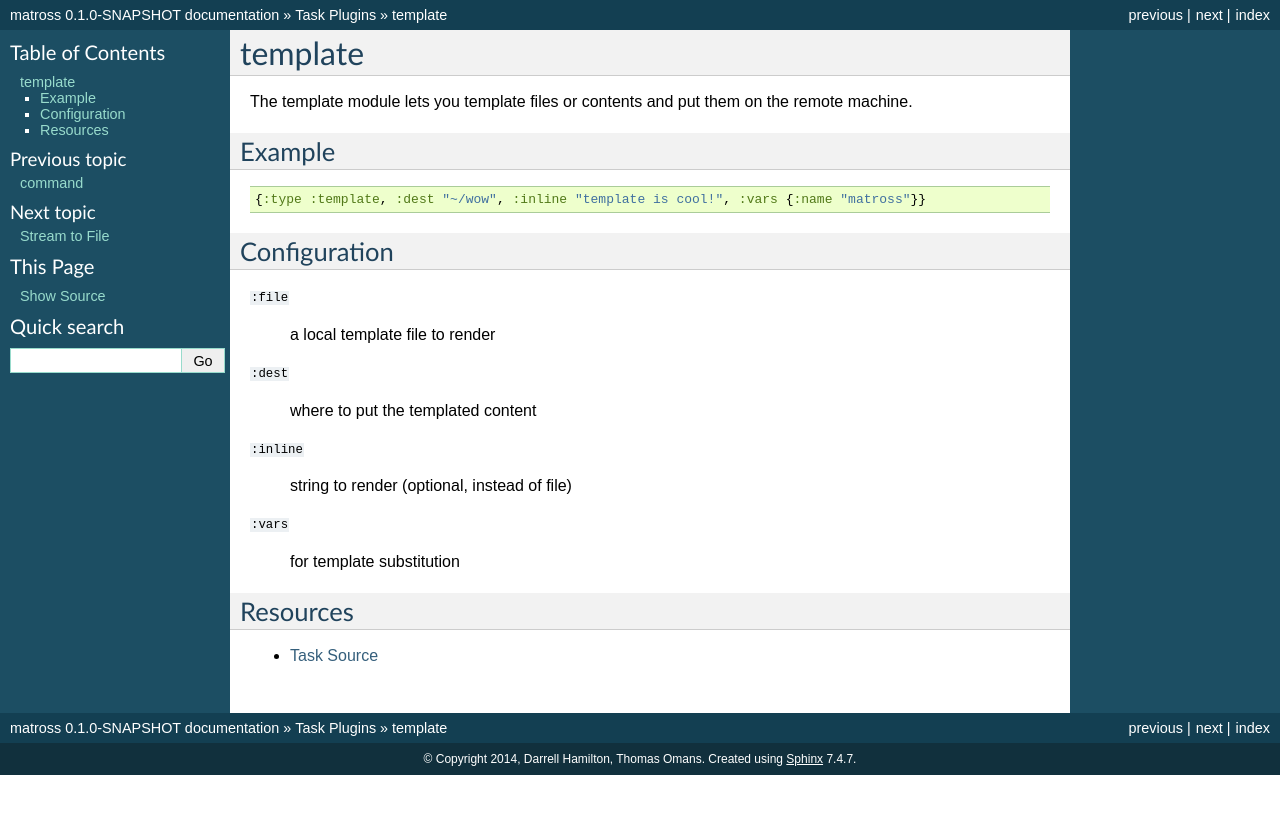
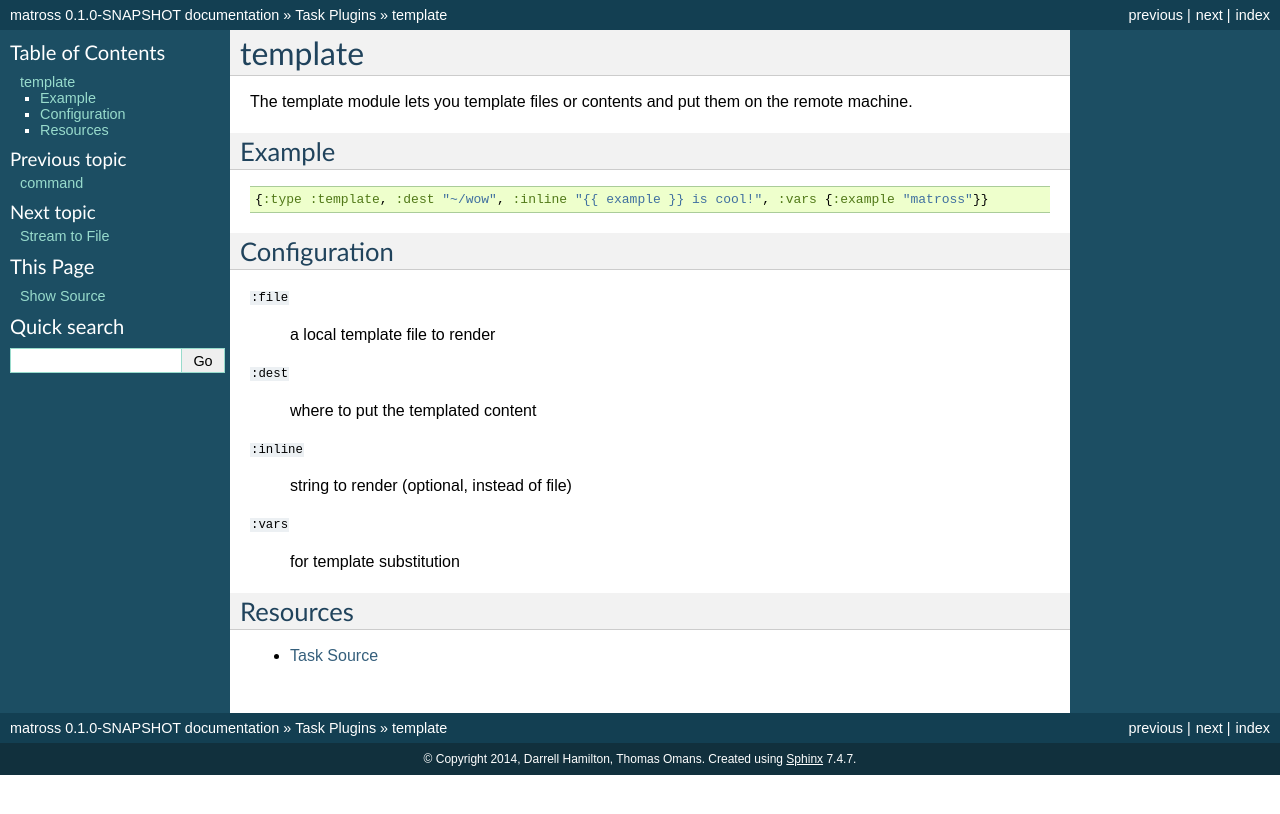
Before and after one commit to matross/matross, a Sphinx documentation site: the page built from docs/task_plugins/template.rst, in a window 1280 px wide. Shown: the top 814 px of the page. Built offline with Sphinx 7.4.7, drawn with Linux system fonts in a browser that asks for light colours.

Commit message:
using special template variable for docs using special example template var for docs :cyclone:

```diff
--- a/docs/task_plugins/template.rst
+++ b/docs/task_plugins/template.rst
@@ -8,7 +8,7 @@ Example
 
 .. code-block:: clojure
 
-   {:type :template, :dest "~/wow", :inline "template is cool!", :vars {:name "matross"}}
+   {:type :template, :dest "~/wow", :inline "{{ example }} is cool!", :vars {:example "matross"}}
 
 Configuration
 ~~~~~~~~~~~~~
```
Also changed, not shown: 2 other files.
